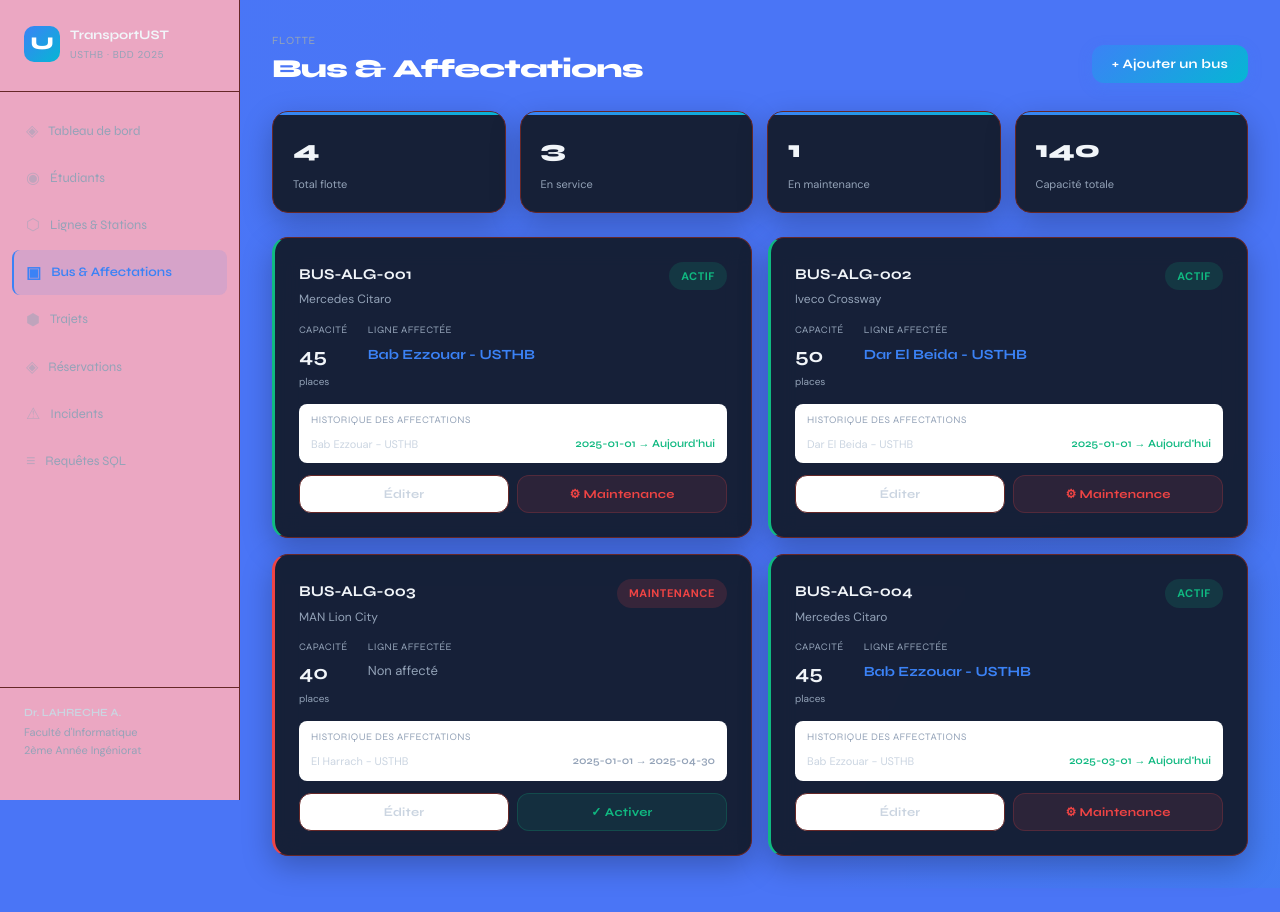
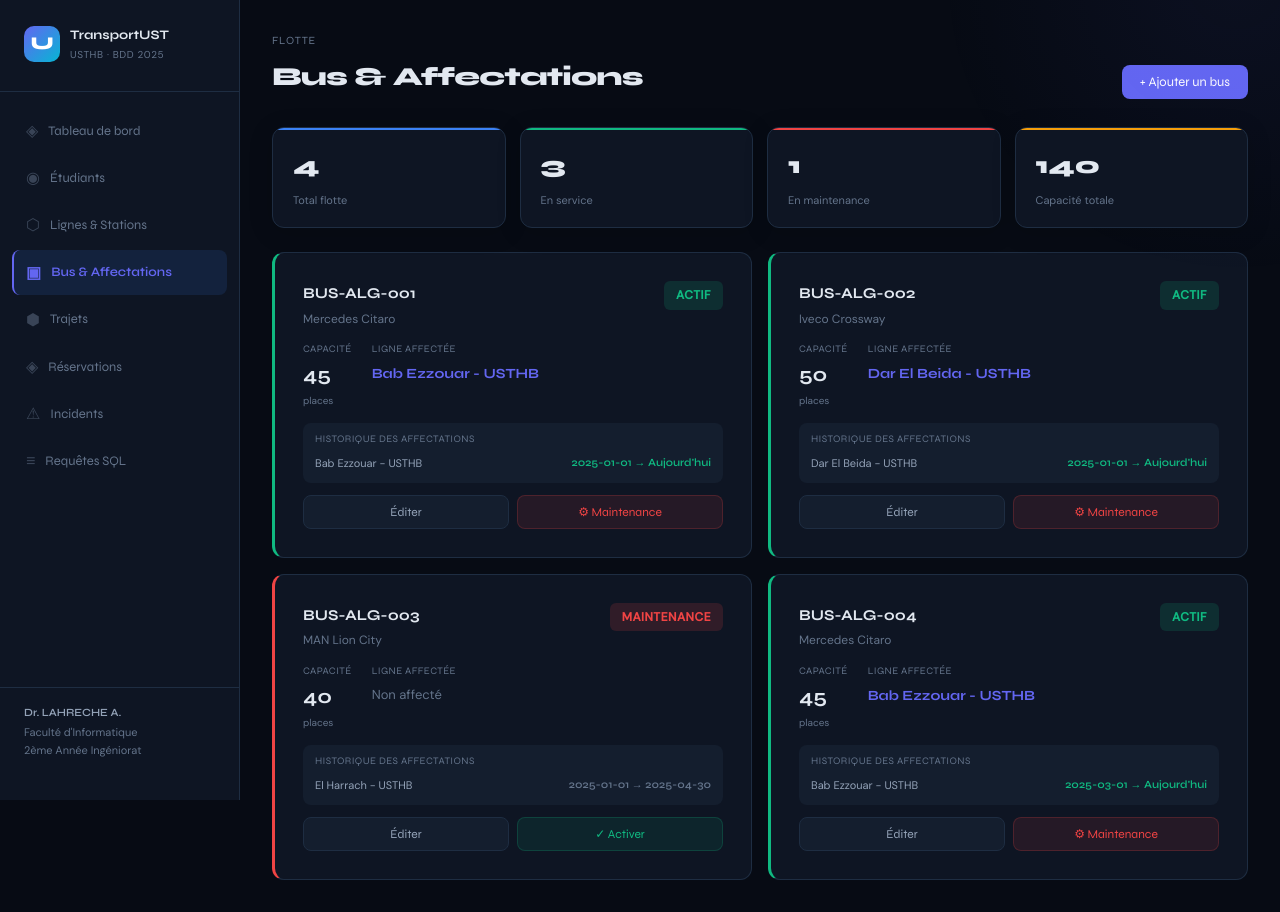
Before and after one commit to bchraaaa2-arch/transport-universitaire, a Next.js app: page /bus in a window 1280 px wide. Before the commit the page ends 888 px from the top, so only its background shows below. Built offline with nearby package versions, Linux system fonts and the light colour scheme.

Commit message:
Update globals.css

```diff
--- a/src/styles/globals.css
+++ b/src/styles/globals.css
@@ -1,484 +1,231 @@
-@import url('https://fonts.googleapis.com/css2?family=Syne:wght@400;600;700;800&family=DM+Sans:wght@300;400;500;700&display=swap');
+@import url('https://fonts.googleapis.com/css2?family=Syne:wght@400;600;700;800&family=DM+Sans:ital,wght@0,300;0,400;0,500;1,300&display=swap');
 
 :root {
-  /* COLORS */
-  --bg: #4a75f6;
-  --surface: #eba7c2;
-  --surface2: #ffffff;
-  --border: #662727;
-
-  --accent: #3b82f6;
-  --accent-hover: #2563eb;
+  --bg: #070b14;          /* plus profond */
+  --surface: #0e1523;     /* plus contrasté */
+  --surface2: #141e2e;
+  --accent: #6366f1;      /* violet au lieu de bleu */
+  --border: #1e2d42;
   --accent2: #06b6d4;
   --accent3: #f59e0b;
-
-  --text: #f1f5f9;
-  --text-muted: #94a3b8;
-  --text-dim: #cbd5e1;
-
+  --text: #e2e8f0;
+  --text-muted: #64748b;
+  --text-dim: #94a3b8;
   --green: #10b981;
   --red: #ef4444;
   --orange: #f97316;
-
-  --radius: 16px;
+  --radius: 12px;
 }
 
-/* RESET */
+* { margin: 0; padding: 0; box-sizing: border-box; }
 
-* {
-  margin: 0;
-  padding: 0;
-  box-sizing: border-box;
-
-  transition:
-    background .2s ease,
-    border-color .2s ease,
-    color .2s ease,
-    transform .2s ease,
-    box-shadow .2s ease;
+body {
+  background: var(--bg);
+  color: var(--text);
+  font-family: 'DM Sans', sans-serif;
+  font-size: 15px;
+  line-height: 1.7;
+  min-height: 100vh;
 }
 
-html {
-  scroll-behavior: smooth;
+h1, h2, h3, h4 {
+  font-family: 'Syne', sans-serif;
+  letter-spacing: -0.03em;
 }
 
-body {
-  background:
-    radial-gradient(circle at top left,
-      rgba(59,130,246,.12),
-      transparent 30%),
-    radial-gradient(circle at bottom right,
-      rgba(6,182,212,.10),
-      transparent 30%),
-    var(--bg);
-
-  color: var(--text);
-
-  font-family: 'DM Sans', sans-serif;
-  font-size: 14px;
-  line-height: 1.7;
-
-  min-height: 100vh;
-
-  -webkit-font-smoothing: antialiased;
-  text-rendering: optimizeLegibility;
-}
-
-/* TYPOGRAPHY */
-
-h1, h2, h3, h4, h5 {
-  font-family: 'Syne', sans-serif;
-  letter-spacing: -0.03em;
-  font-weight: 700;
-  color: white;
-}
-
-h1 {
-  font-size: 38px;
-  line-height: 1.1;
-}
-
-h2 {
-  font-size: 28px;
-}
-
-h3 {
-  font-size: 22px;
-}
-
-p {
-  color: var(--text-dim);
-}
-
-a {
-  text-decoration: none;
-  color: inherit;
-}
-
-/* BUTTONS */
+a { text-decoration: none; color: inherit; }
 
 button {
   cursor: pointer;
+  font-family: 'DM Sans', sans-serif;
   border: none;
   outline: none;
+}
+
+input, select, textarea {
   font-family: 'DM Sans', sans-serif;
+  background: var(--surface2);
+  border: 1px solid var(--border);
+  color: var(--text);
+  border-radius: 8px;
+  padding: 10px 14px;
+  font-size: 14px;
+  outline: none;
+  transition: border-color 0.2s;
+  width: 100%;
+}
+input:focus, select:focus, textarea:focus {
+  border-color: var(--accent);
+}
+select option { background: var(--surface); }
+
+.badge {
+  display: inline-flex;
+  align-items: center;
+  gap: 4px;
+  padding: 4px 12px;
+  border-radius: 6px;
+  font-size: 12px;
+  font-weight: 600;
+  letter-spacing: 0.04em;
+  text-transform: uppercase;
+}
+.badge-green { background: rgba(16,185,129,.15); color: var(--green); }
+.badge-red { background: rgba(239,68,68,.15); color: var(--red); }
+.badge-orange { background: rgba(249,115,22,.15); color: var(--orange); }
+.badge-blue { background: rgba(59,130,246,.15); color: var(--accent); }
+.badge-gray { background: rgba(100,116,139,.15); color: var(--text-muted); }
+
+.card {
+  background: var(--surface);
+  border: 1px solid var(--border);
+  border-radius: var(--radius);
+  padding: 28px;
+}
+/* Glow sur les cartes au hover */
+.card:hover {
+  border-color: rgba(99, 102, 241, 0.3);
+  box-shadow: 0 0 0 1px rgba(99,102,241,0.1),
+              0 8px 32px rgba(0,0,0,0.2);
+  transition: all 0.2s;
+}
+
+/* Gradient mesh en arrière-plan */
+body::before {
+  content: '';
+  position: fixed;
+  top: -40%;
+  right: -20%;
+  width: 600px;
+  height: 600px;
+  background: radial-gradient(circle, rgba(99,102,241,0.06) 0%, transparent 70%);
+  pointer-events: none;
+  z-index: 0;
+}
+
+/* Stat cards avec glow coloré */
+.stat-card {
+  box-shadow: 0 4px 24px rgba(0,0,0,0.15);
+}
+.stat-card:hover {
+  transform: translateY(-2px);
+  transition: transform 0.2s;
 }
 
 .btn {
   display: inline-flex;
   align-items: center;
-  justify-content: center;
   gap: 8px;
-
-  padding: 11px 20px;
-
-  border-radius: 12px;
-
+  padding: 9px 18px;
+  border-radius: 8px;
   font-size: 13px;
-  font-weight: 700;
-  letter-spacing: 0.02em;
-
+  font-weight: 500;
+  transition: all 0.18s;
   font-family: 'Syne', sans-serif;
 }
-
-.btn:hover {
-  transform: translateY(-2px);
+.btn-primary {
+  background: var(--accent);
+  color: #fff;
 }
-
-.btn-primary {
-  background: linear-gradient(
-    135deg,
-    var(--accent),
-    var(--accent2)
-  );
-
-  color: white;
-
-  box-shadow:
-    0 4px 14px rgba(59,130,246,.25);
-}
-
-.btn-primary:hover {
-  box-shadow:
-    0 10px 25px rgba(59,130,246,.35);
-}
-
+.btn-primary:hover { background: #2563eb; }
 .btn-ghost {
   background: var(--surface2);
-
+  color: var(--text-dim);
   border: 1px solid var(--border);
-
-  color: var(--text-dim);
 }
-
-.btn-ghost:hover {
-  border-color: var(--accent);
-  color: white;
-}
-
+.btn-ghost:hover { border-color: var(--accent); color: var(--text); }
 .btn-danger {
   background: rgba(239,68,68,.12);
-
   color: var(--red);
-
   border: 1px solid rgba(239,68,68,.2);
 }
-
-.btn-danger:hover {
-  background: rgba(239,68,68,.22);
-}
-
-/* INPUTS */
-
-input,
-select,
-textarea {
-  width: 100%;
-
-  padding: 12px 14px;
-
-  border-radius: 12px;
-
-  border: 1px solid var(--border);
-
-  background: var(--surface2);
-
-  color: var(--text);
-
-  font-size: 14px;
-
-  outline: none;
-}
-
-input:focus,
-select:focus,
-textarea:focus {
-  border-color: var(--accent);
-
-  box-shadow:
-    0 0 0 4px rgba(59,130,246,.15);
-}
-
-select option {
-  background: var(--surface);
-}
-
-/* FORM */
-
-.form-group {
-  margin-bottom: 20px;
-}
-
-.form-label {
-  display: block;
-
-  margin-bottom: 8px;
-
-  font-size: 12px;
-  font-weight: 700;
-
-  text-transform: uppercase;
-  letter-spacing: 0.05em;
-
-  font-family: 'Syne', sans-serif;
-
-  color: var(--text-muted);
-}
-
-/* CARDS */
-
-.card {
-  background: rgba(19,28,46,.95);
-
-  border: 1px solid var(--border);
-
-  border-radius: var(--radius);
-
-  padding: 24px;
-
-  box-shadow:
-    0 10px 30px rgba(0,0,0,.25);
-
-  backdrop-filter: blur(12px);
-}
-
-/* STAT CARDS */
-
-.stat-card {
-  position: relative;
-  overflow: hidden;
-
-  background: rgba(19,28,46,.95);
-
-  border: 1px solid var(--border);
-
-  border-radius: var(--radius);
-
-  padding: 24px;
-
-  box-shadow:
-    0 10px 30px rgba(0,0,0,.25);
-}
-
-.stat-card::before {
-  content: '';
-
-  position: absolute;
-
-  top: 0;
-  left: 0;
-  right: 0;
-
-  height: 3px;
-
-  background:
-    linear-gradient(
-      90deg,
-      var(--accent),
-      var(--accent2)
-    );
-}
-
-.stat-card:hover {
-  transform: translateY(-4px);
-
-  border-color: var(--accent);
-}
-
-/* BADGES */
-
-.badge {
-  display: inline-flex;
-  align-items: center;
-  gap: 4px;
-
-  padding: 5px 12px;
-
-  border-radius: 999px;
-
-  font-size: 11px;
-  font-weight: 700;
-
-  text-transform: uppercase;
-  letter-spacing: 0.05em;
-}
-
-.badge-green {
-  background: rgba(16,185,129,.15);
-  color: var(--green);
-}
-
-.badge-red {
-  background: rgba(239,68,68,.15);
-  color: var(--red);
-}
-
-.badge-orange {
-  background: rgba(249,115,22,.15);
-  color: var(--orange);
-}
-
-.badge-blue {
-  background: rgba(59,130,246,.15);
-  color: var(--accent);
-}
-
-.badge-gray {
-  background: rgba(100,116,139,.15);
-  color: var(--text-muted);
-}
-
-/* TABLE */
+.btn-danger:hover { background: rgba(239,68,68,.22); }
 
 table {
   width: 100%;
+  border-collapse: collapse;
+  font-size: 13px;
+}
+th {
+  text-align: left;
+  color: var(--text-muted);
+  font-weight: 600;
+  font-family: 'Syne', sans-serif;
+  font-size: 11px;
+  letter-spacing: 0.06em;
+  text-transform: uppercase;
+  padding: 0 16px 12px;
+  border-bottom: 1px solid var(--border);
+}
+td {
+  padding: 18px 20px;
+  border-bottom: 1px solid rgba(30,45,66,.6);
+  color: var(--text-dim);
+}
+tr:last-child td { border-bottom: none; }
+tr:hover td { background: rgba(59,130,246,.04); color: var(--text); }
 
-  border-collapse: collapse;
+.modal-overlay {
+  position: fixed; inset: 0;
+  background: rgba(0,0,0,.7);
+  display: flex; align-items: center; justify-content: center;
+  z-index: 100;
+  backdrop-filter: blur(4px);
+  animation: fadeIn .15s ease;
+}
+.modal {
+  background: var(--surface);
+  border: 1px solid var(--border);
+  border-radius: 16px;
+  padding: 32px;
+  width: 100%;
+  max-width: 500px;
+  animation: slideUp .2s ease;
+}
+@keyframes fadeIn { from { opacity:0 } to { opacity:1 } }
+@keyframes slideUp { from { transform: translateY(16px); opacity:0 } to { transform: translateY(0); opacity:1 } }
 
-  overflow: hidden;
-
-  border-radius: 16px;
+.form-group { margin-bottom: 16px; }
+.form-label {
+  display: block;
+  font-size: 12px;
+  font-weight: 600;
+  font-family: 'Syne', sans-serif;
+  letter-spacing: 0.04em;
+  color: var(--text-muted);
+  margin-bottom: 6px;
+  text-transform: uppercase;
 }
 
-th {
-  text-align: left;
-
-  padding: 16px;
-
-  border-bottom: 1px solid var(--border);
-
-  color: var(--text-muted);
-
-  font-size: 11px;
-  font-weight: 700;
-
-  text-transform: uppercase;
-  letter-spacing: 0.06em;
-
-  font-family: 'Syne', sans-serif;
+.stat-card {
+  background: var(--surface);
+  border: 1px solid var(--border);
+  border-radius: var(--radius);
+  padding: 24px;
+  position: relative;
+  overflow: hidden;
 }
-
-td {
-  padding: 18px 16px;
-
-  border-bottom: 1px solid rgba(36,50,71,.6);
-
-  color: var(--text-dim);
+.stat-card::before {
+  content: '';
+  position: absolute;
+  top: 0; left: 0; right: 0;
+  height: 2px;
+  background: var(--accent-color, var(--accent));
 }
-
-tr {
-  transition: background .2s ease;
-}
-
-tr:last-child td {
-  border-bottom: none;
-}
-
-tr:hover td {
-  background: rgba(59,130,246,.05);
-
-  color: white;
-}
-
-/* MODAL */
-
-.modal-overlay {
-  position: fixed;
-  inset: 0;
-
-  background: rgba(0,0,0,.7);
-
-  backdrop-filter: blur(6px);
-
-  display: flex;
-  align-items: center;
-  justify-content: center;
-
-  z-index: 100;
-
-  animation: fadeIn .2s ease;
-}
-
-.modal {
-  width: 100%;
-  max-width: 520px;
-
-  padding: 32px;
-
-  border-radius: 20px;
-
-  background: rgba(19,28,46,.95);
-
-  border: 1px solid var(--border);
-
-  backdrop-filter: blur(12px);
-
-  box-shadow:
-    0 20px 40px rgba(0,0,0,.35);
-
-  animation: slideUp .25s ease;
-}
-
-/* PROGRESS */
 
 .progress-bar {
   height: 6px;
-
-  margin-top: 10px;
-
-  border-radius: 999px;
-
+  background: var(--border);
+  border-radius: 100px;
   overflow: hidden;
-
-  background: var(--border);
+  margin-top: 8px;
+}
+.progress-fill {
+  height: 100%;
+  border-radius: 100px;
+  transition: width 0.6s ease;
 }
 
-.progress-fill {
-  height: 100%;
-
-  border-radius: 999px;
-
-  transition: width .6s ease;
-}
-
-/* ANIMATIONS */
-
-@keyframes fadeIn {
-  from {
-    opacity: 0;
-  }
-  to {
-    opacity: 1;
-  }
-}
-
-@keyframes slideUp {
-  from {
-    opacity: 0;
-    transform: translateY(18px);
-  }
-  to {
-    opacity: 1;
-    transform: translateY(0);
-  }
-}
-
-/* SCROLLBAR */
-
-::-webkit-scrollbar {
-  width: 6px;
-  height: 6px;
-}
-
-::-webkit-scrollbar-track {
-  background: transparent;
-}
-
-::-webkit-scrollbar-thumb {
-  background: #334155;
-  border-radius: 999px;
-}
-
-::-webkit-scrollbar-thumb:hover {
-  background: #475569;
-}
+::-webkit-scrollbar { width: 6px; height: 6px; }
+::-webkit-scrollbar-track { background: transparent; }
+::-webkit-scrollbar-thumb { background: var(--border); border-radius: 3px; }
```
